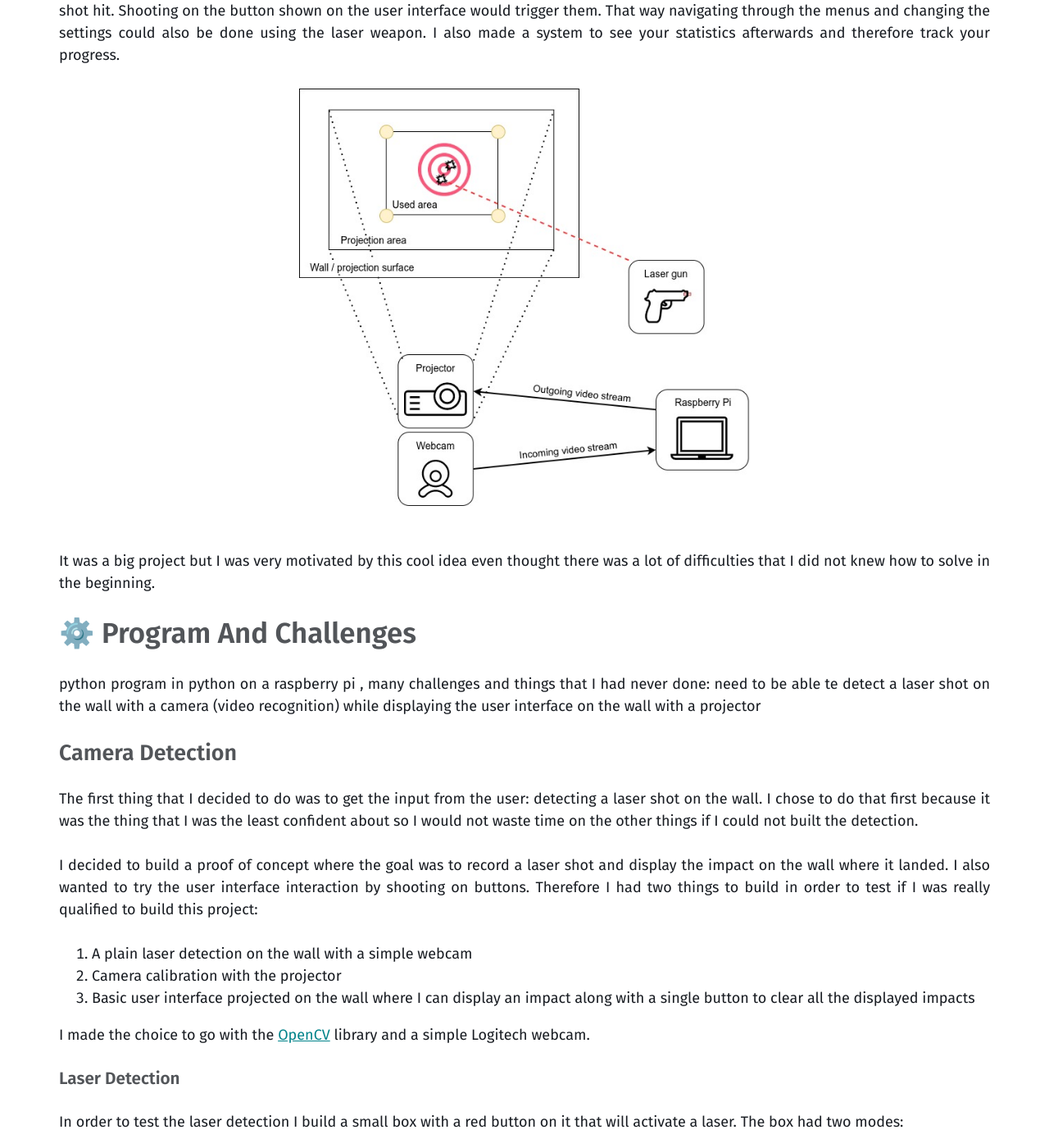
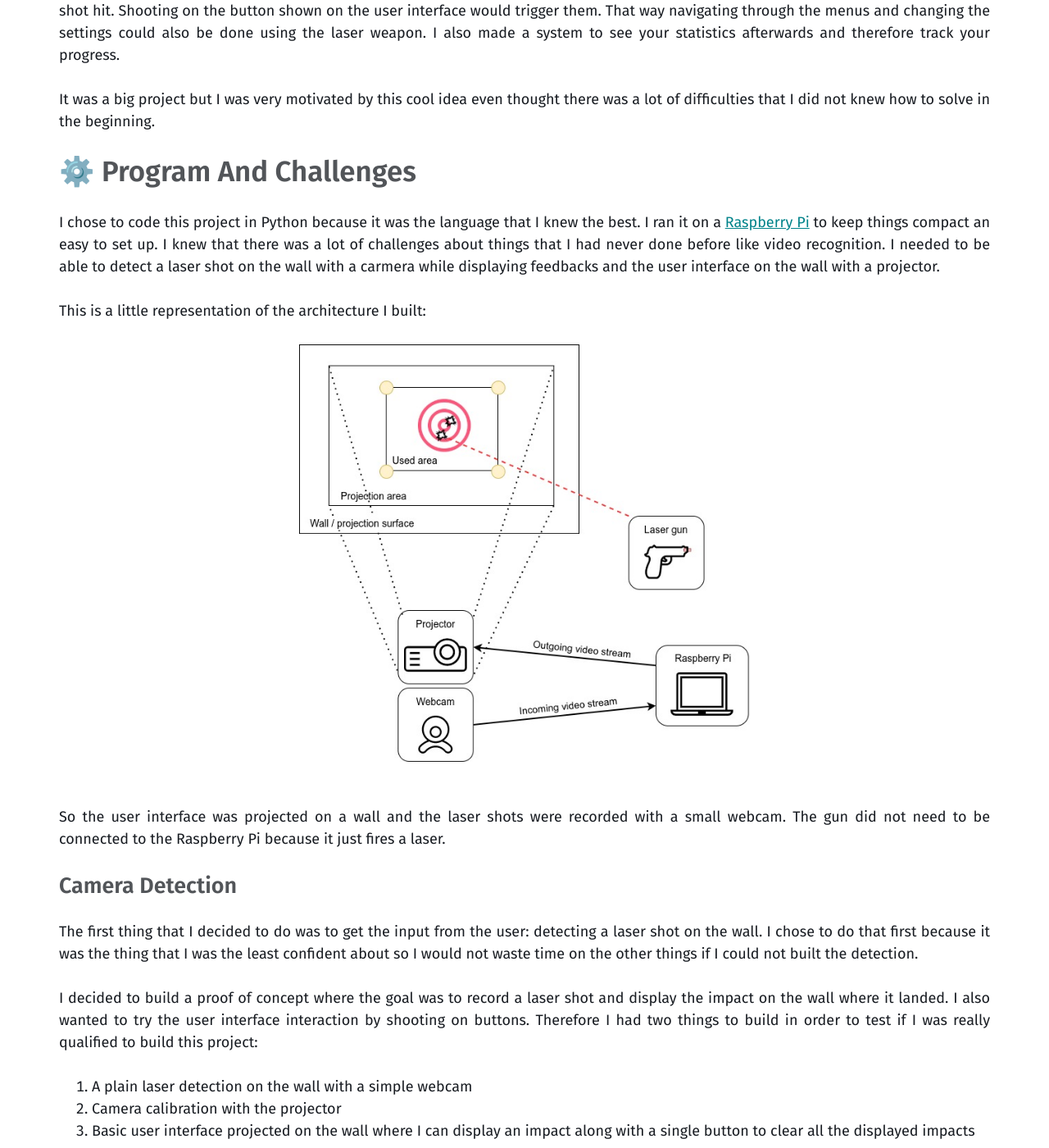
Before and after one commit to gruvw/portfolio, a Jekyll site: the page built from future_posts/2020-09-01-laser-gun-projected-target.md, in a window 1280 px wide and 1400 px high, scrolled down 1863 px. Shown: the whole window at 82% size. Built offline with Jekyll 4.4.1, drawn with Linux system fonts in a browser that asks for light colours; the table of contents is made by our own code; some of the changed text lies outside the part shown.

Commit message:
wrote camera calibration

```diff
--- a/future_posts/2020-09-01-laser-gun-projected-target.md
+++ b/future_posts/2020-09-01-laser-gun-projected-target.md
@@ -46,15 +46,23 @@ Shooting on the button shown on the user interface would trigger them.
 That way navigating through the menus and changing the settings could also be done using the laser weapon.
 I also made a system to see your statistics afterwards and therefore track your progress.
 
+It was a big project but I was very motivated by this cool idea even thought there was a lot of difficulties that I did not knew how to solve in the beginning.
+
+## ⚙️ Program And Challenges
+
+I chose to code this project in Python because it was the language that I knew the best.
+I ran it on a [Raspberry Pi](https://www.raspberrypi.org/) to keep things compact an easy to set up.
+I knew that there was a lot of challenges about things that I had never done before like video recognition.
+I needed to be able to detect a laser shot on the wall with a carmera while displaying feedbacks and the user interface on the wall with a projector.
+
+This is a little representation of the architecture I built:
+
 <div align="center">
   <img width="550px" alt="Hardware project architecture" src="/assets/images/posts/laser_gun_projected_target/documentation/Architecture_Hardware_en.jpg">
 </div><br>
 
-It was a big project but I was very motivated by this cool idea even thought there was a lot of difficulties that I did not knew how to solve in the beginning.
-
-## ⚙️ Program And Challenges
-
-python program in python on a raspberry pi , many challenges and things that I had never done: need to be able te detect a laser shot on the wall with a camera (video recognition) while displaying the user interface on the wall with a projector
+So the user interface was projected on a wall and the laser shots were recorded with a small webcam.
+The gun did not need to be connected to the Raspberry Pi because it just fires a laser.
 
 ### Camera Detection
 
@@ -131,13 +139,17 @@ I also needed to correct the perspective effect that is deforming a rectangle if
 Once the shared axis system is established the camera must not move at all.
 I later added a button in the user interface that re-calibrates the camera just in case the impacts placement feels a bit inaccurate (the camera is moving a bit because of vibrations and other small factors).
 
-feedback after the shot, not easy as the projecteur emmets a lot of light, not enough fps because the laser hit duration was slow and as the hand moves you need to recognize the impact location as fast as possible, it was proving if I was capable of achieving the requested idea
+The following short video taken with my phone shows the full calibration process:
 
 <div class="video-responsive">
   <iframe src="https://www.youtube-nocookie.com/embed/RavyzJ8D4Is?rel=0" frameborder="0" allow="accelerometer; clipboard-write; encrypted-media; gyroscope; picture-in-picture" allowfullscreen></iframe>
 </div>
 
+It is detecting the shapes pretty fast which makes the whole calibration process short.
+
 #### Display impacts
+
+the last part of the proof of concept was to, feedback after the shot, not easy as the projecteur emmets a lot of light, not enough fps because the laser hit duration was slow and as the hand moves you need to recognize the impact location as fast as possible, it was proving if I was capable of achieving the requested idea
 
 <div class="video-responsive">
   <iframe src="https://www.youtube-nocookie.com/embed/8LZnIDVj-8g?rel=0" frameborder="0" allow="accelerometer; clipboard-write; encrypted-media; gyroscope; picture-in-picture" allowfullscreen></iframe>
```
